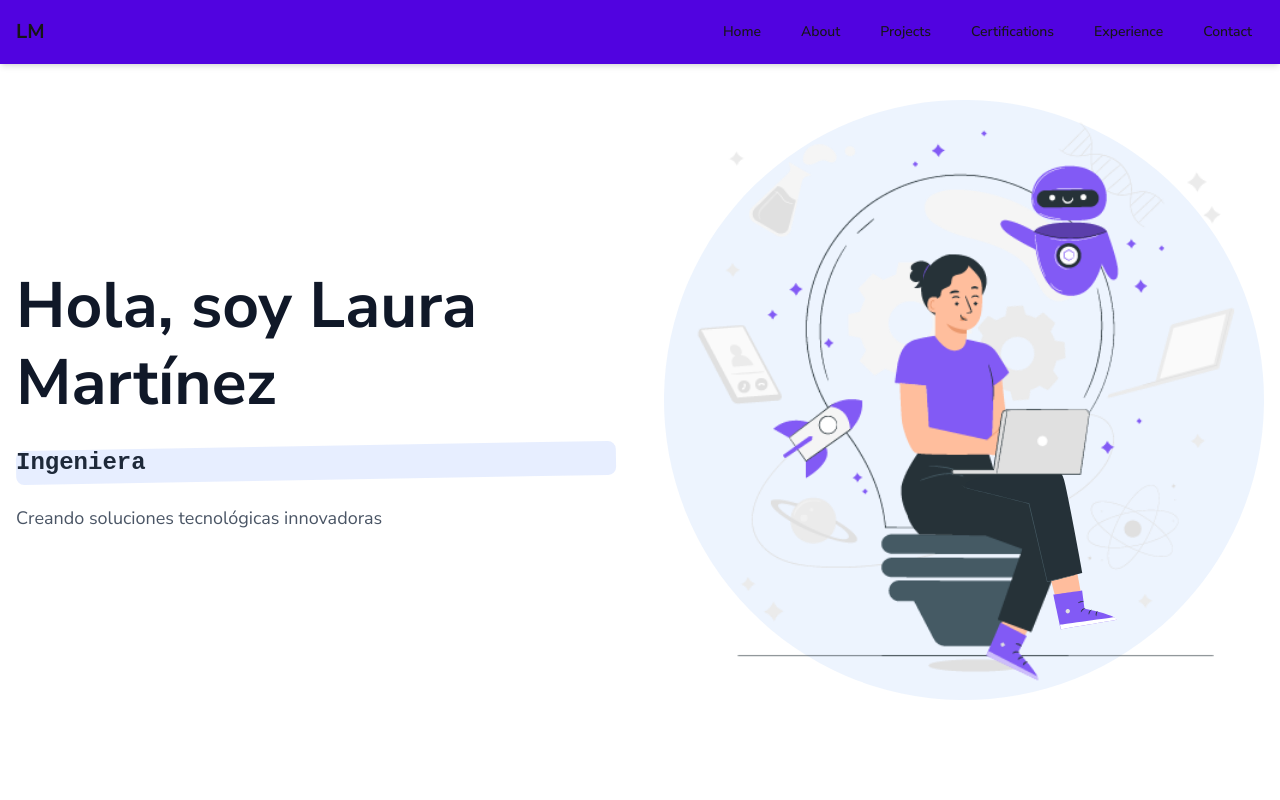
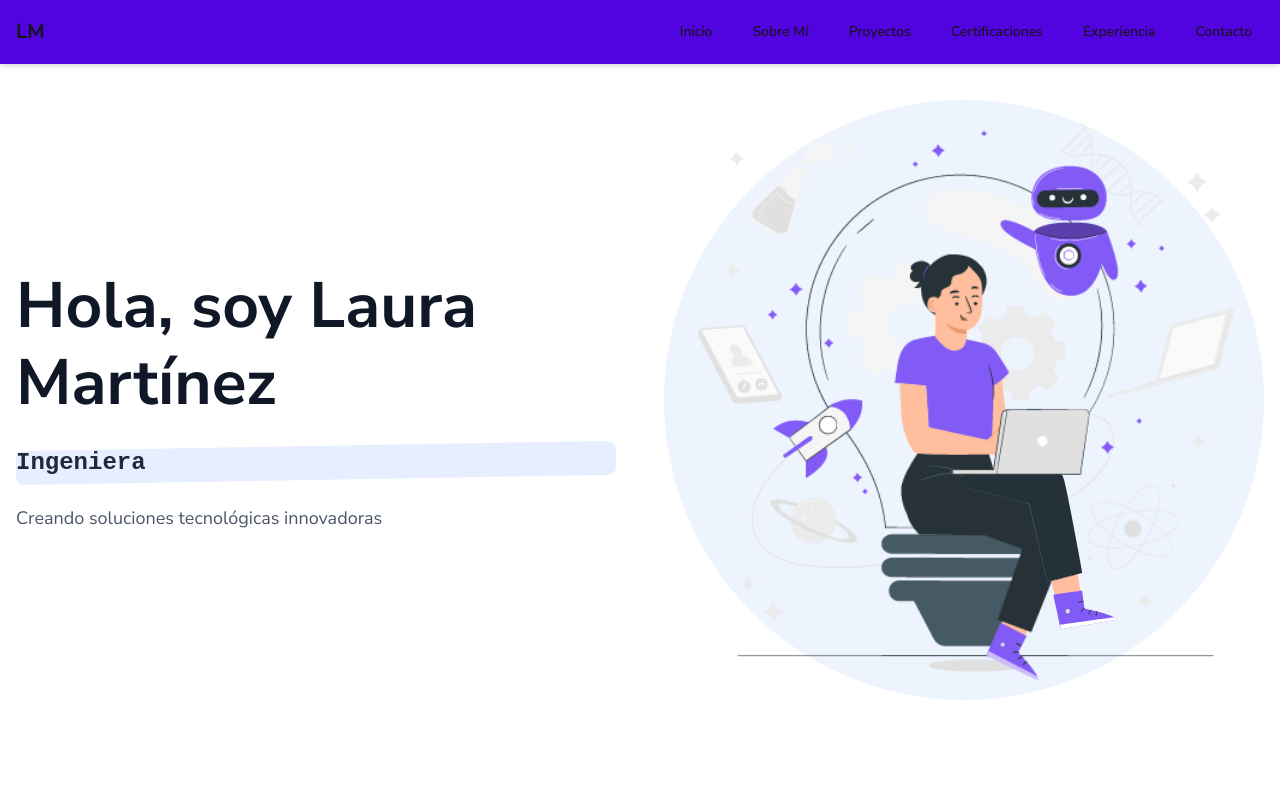
Before and after one commit to LauraMartinez99/portfolio, a Next.js app: page / in a window 1280 px wide. Shown: the top 800 px of the page. Built offline with nearby package versions, Linux system fonts and the light colour scheme.

Commit message:
ajustes navbar

```diff
--- a/src/components/Navbar.tsx
+++ b/src/components/Navbar.tsx
@@ -26,22 +26,22 @@ const Navbar = () => {
           <div className="hidden md:block">
             <div className="ml-10 flex items-baseline space-x-4">
               <Link href="#hero" className="text-text-light hover:text-accent2-color px-3 py-2 rounded-md text-sm font-medium transition-colors">
-                Home
+                Inicio
               </Link>
               <Link href="#about" className="text-text-light hover:text-accent2-color px-3 py-2 rounded-md text-sm font-medium transition-colors">
-                About
+                Sobre Mí
               </Link>
               <Link href="#projects" className="text-text-light hover:text-accent2-color px-3 py-2 rounded-md text-sm font-medium transition-colors">
-                Projects
+                Proyectos
               </Link>
               <Link href="#certifications" className="text-text-light hover:text-accent2-color px-3 py-2 rounded-md text-sm font-medium transition-colors">
-                Certifications
+                Certificaciones
               </Link>
               <Link href="#experience" className="text-text-light hover:text-accent2-color px-3 py-2 rounded-md text-sm font-medium transition-colors">
-                Experience
+                Experiencia
               </Link>
               <Link href="#contact" className="text-text-light hover:text-accent2-color px-3 py-2 rounded-md text-sm font-medium transition-colors">
-                Contact
+                Contacto
               </Link>
             </div>
           </div>
@@ -52,7 +52,7 @@ const Navbar = () => {
               onClick={toggleMenu}
               className="inline-flex items-center justify-center p-2 rounded-md text-text-light hover:text-accent2-color hover:bg-primary-light focus:outline-none focus:ring-2 focus:ring-inset focus:ring-accent2-color transition-colors"
             >
-              <span className="sr-only">Open main menu</span>
+              <span className="sr-only">Abrir menú principal</span>
               {isOpen ? <X className="block h-6 w-6" /> : <Menu className="block h-6 w-6" />}
             </button>
           </div>
@@ -64,22 +64,22 @@ const Navbar = () => {
         <div className="md:hidden bg-navbar">
           <div className="px-2 pt-2 pb-3 space-y-1 sm:px-3">
             <Link href="#hero" className="block text-text-light hover:text-accent2-color px-3 py-2 rounded-md text-base font-medium transition-colors">
-              Home
+              Inicio
             </Link>
             <Link href="#about" className="block text-text-light hover:text-accent2-color px-3 py-2 rounded-md text-base font-medium transition-colors">
-              About
+              Sobre Mí
             </Link>
             <Link href="#projects" className="block text-text-light hover:text-accent2-color px-3 py-2 rounded-md text-base font-medium transition-colors">
-              Projects
+              Proyectos
             </Link>
             <Link href="#certifications" className="block text-text-light hover:text-accent2-color px-3 py-2 rounded-md text-base font-medium transition-colors">
-              Certifications
+              Certificaciones
             </Link>
             <Link href="#experience" className="block text-text-light hover:text-accent2-color px-3 py-2 rounded-md text-base font-medium transition-colors">
-              Experience
+              Experiencia
             </Link>
             <Link href="#contact" className="block text-text-light hover:text-accent2-color px-3 py-2 rounded-md text-base font-medium transition-colors">
-              Contact
+              Contacto
             </Link>
           </div>
         </div>
```
